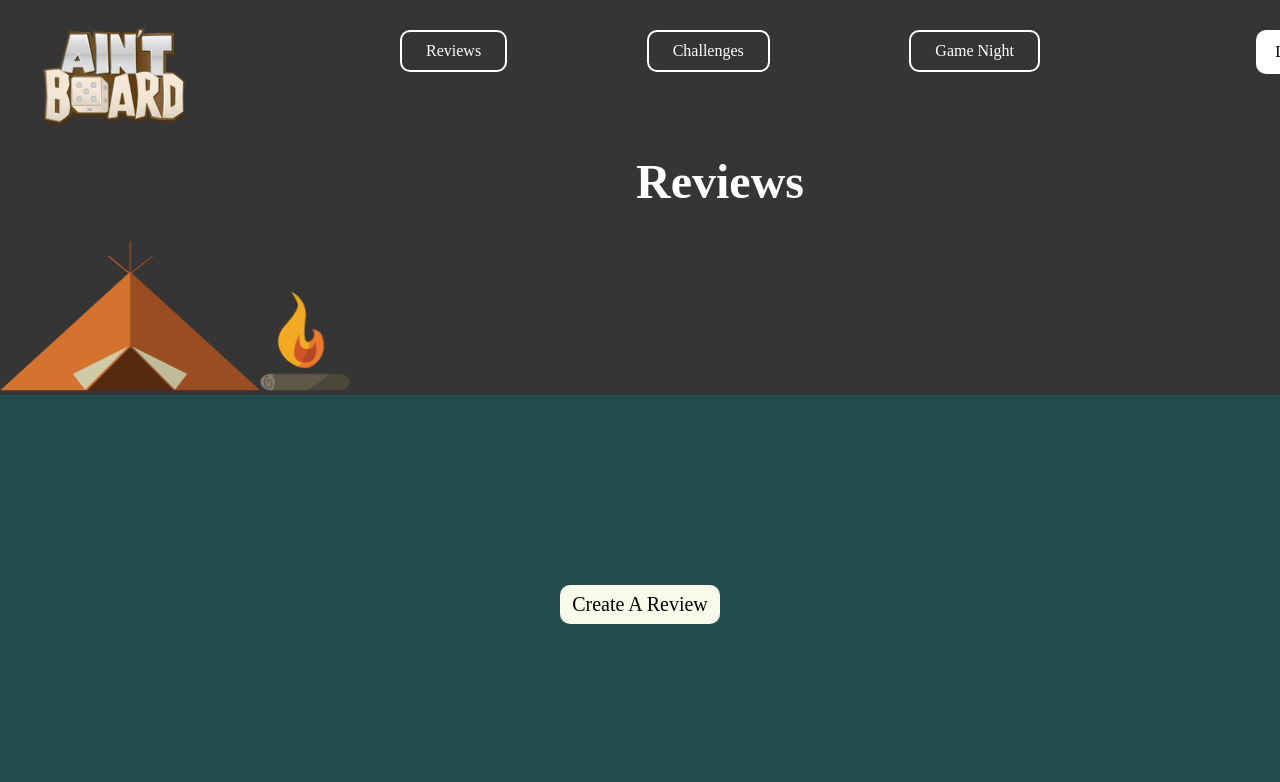
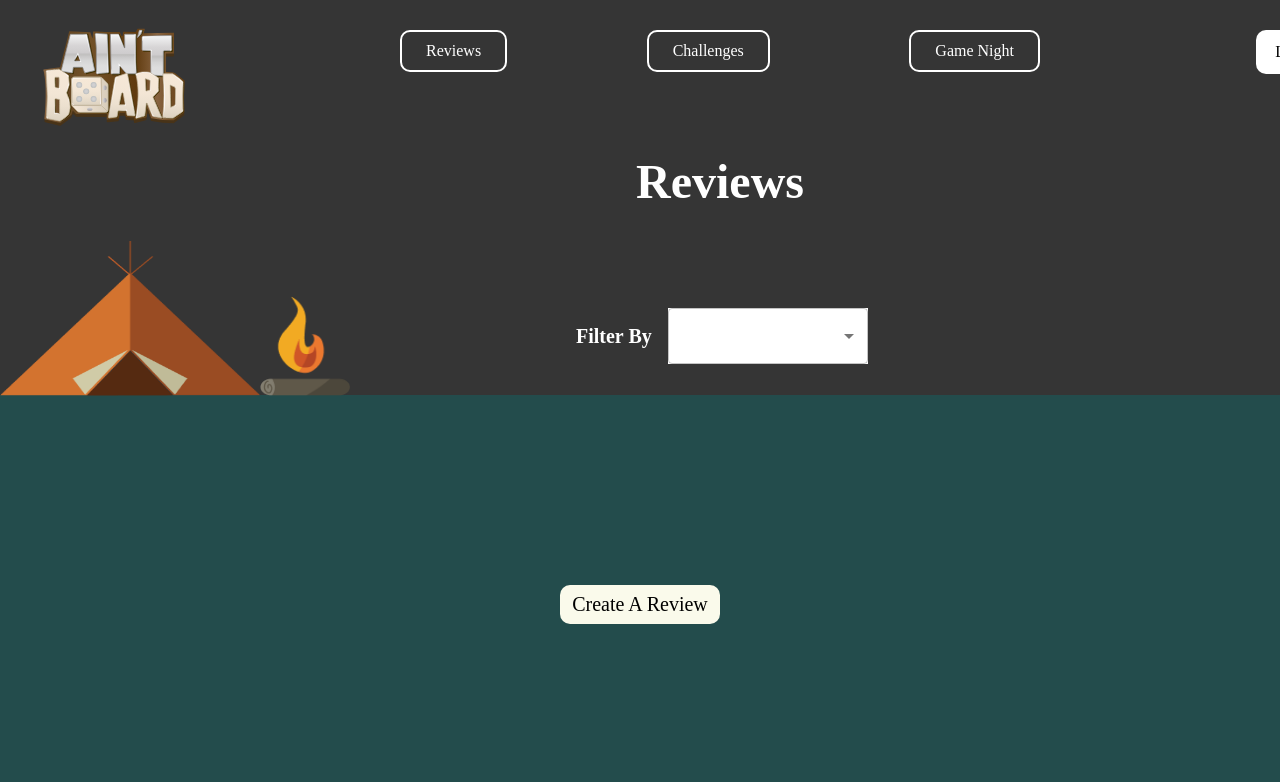
Before and after one commit to idiglove/oku-no-kumo-fe, a Next.js app in the folder project_app/: page /Reviews in a window 1280 px wide. Shown: the top 782 px of the page. Built offline with nearby package versions, Linux system fonts and the light colour scheme.

Commit message:
added the search bar and dropdown

```diff
--- a/project_app/pages/Reviews.tsx
+++ b/project_app/pages/Reviews.tsx
@@ -1,12 +1,32 @@
 import CardComponent from "../components/CardComponent";
 import styled from "styled-components";
 import Button from "@mui/material/Button";
-import{Container,HeaderWrapper,ReviewBox,StyledLinks,NavBarButtons,StyledText} from "./style";
+import MenuItem from '@mui/material/MenuItem';
+import{Container,HeaderWrapper,ReviewBox,StyledLinks,NavBarButtons} from "./style";
+import Box from '@mui/material/Box';
+import TextField from '@mui/material/TextField';
 import Image from "next/image";
 
 
-
-export default function PricingContent() {
+const reviews = [
+  {
+    value: 'Reviews',
+    label: 'BoardGame Name',
+  },
+  {
+    value: 'Reviews',
+    label: 'Review Type',
+  },
+  {
+    value: 'Reviews',
+    label: 'Language',
+  },
+  {
+    value: 'Reviews',
+    label: 'Overall Rating',
+  },
+];
+export default function Reviews() {
   return (
   <>
    <HeaderWrapper>
@@ -18,13 +38,28 @@ export default function PricingContent() {
               alt="Ain't Board Logo"
             />
         <NavbarText>Reviews</NavbarText>
-                {/* <CSSStyledText>
+        <Image src="/Tent.png" width={260} height={155} alt="image" />
+      <Image src="/fire.png" width={90} height={100} alt="image" />
+      <InputBar>
         <h1>Filter By</h1>
-            <input type="text" placeholder="Search board game" />
-          </CSSStyledText> */}
-
-        <Image src="/Tent.png" width={260} height={150} alt="image" />
-      <Image src="/fire.png" width={90} height={100} alt="image" />
+         <Box
+      component="form"
+      sx={{
+        '& .MuiTextField-root': { m: 1, width: '25ch' },
+      }}
+    >
+        <TextField
+          select
+          style={{backgroundColor:"white",width:"200px"}}
+        >
+          {reviews.map((option) => (
+            <MenuItem key={option.value} value={option.value}>
+              {option.label}
+            </MenuItem>
+          ))}
+        </TextField>
+    </Box>
+      </InputBar>
            <NavBarButtons>
           <Button>LogIn</Button>
           <Button>Join Us</Button>
@@ -50,9 +85,7 @@ export default function PricingContent() {
 
 const Wrapper= styled.div`
 width:100%;
-
 `
-
 const NavbarText= styled.h1`
 text-align:center;
 font-family: Rubik-Bold;
@@ -61,20 +94,21 @@ const NavbarText= styled.h1`
 color: rgb(255, 255, 255);
 text-align: center;
 margin-top: 0rem;
-
   `
 
-const CSSStyledText= styled.div`
-display: flex;
-align-items: center;
+const InputBar= styled.div`
+position:absolute;
+display:flex;
+top:300px;
+align-items:center;
 justify-content:center;
-margin-top: 5rem;
-padding-bottom:1rem;
-z-index: 10;
+left:40%;
+
 h1{
-  font-size:1.25rem;
+  font-size: 1.25rem;
     color: rgb(255, 255, 255);
     margin-right: 0.5rem;
     z-index: 1;
 }
+
   `
--- a/project_app/pages/style.tsx
+++ b/project_app/pages/style.tsx
@@ -20,13 +20,12 @@ min-height: 14rem;
 height: 24.7rem;
 `
 export  const ReviewBox= styled.div`
-   display: flex;
+    display: flex;
     flex-direction: column;
     box-sizing: border-box;
 
     button{
-      background-color: rgb(250, 250, 235);
-      top:20px;
+    background-color: rgb(250, 250, 235);
     color: rgb(0, 0, 0);
     font-family: Rubik-Regular;
     border-radius: 0.625rem;
```
Lines whose indentation alone changed are shown as unchanged.
